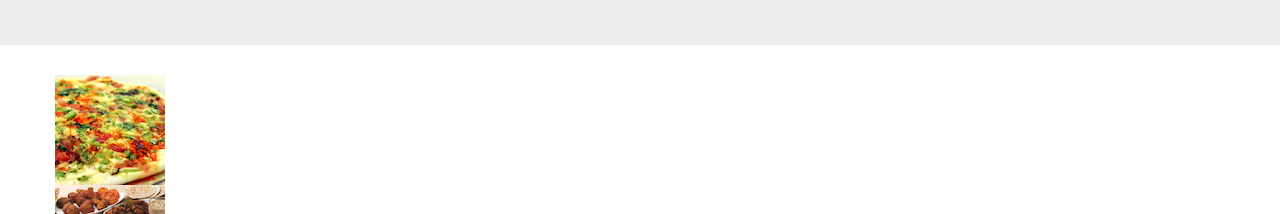
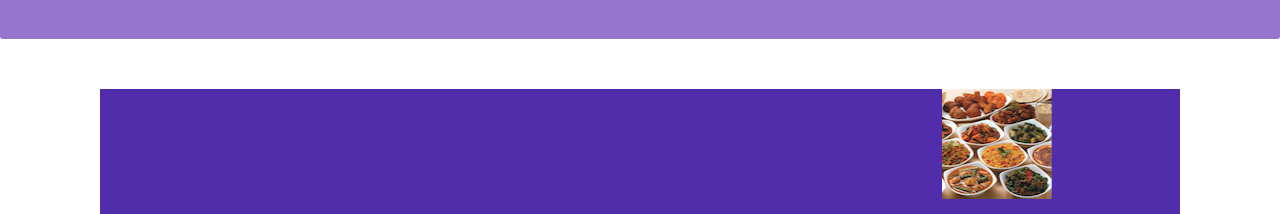
Before and after one commit to Anco2/conFusion, a website: page index.html in a window 1280 px wide. Shown: the part 417-631 px from the top of the page. Drawn offline with nearby package versions, Linux system fonts and the light colour scheme.

Commit message:
4th edit

```diff
--- a/index.html
+++ b/index.html
@@ -21,11 +21,11 @@ integrity="sha384-Tc5IQib027qvyjSMfHjOMaLkfuWVxZxUPnCJA7l2mCWNIpG9mGCD8wGNIcPD7T
 
 <link rel="stylesheet" href="https://cdnjs.cloudflare.com/ajax/libs/font-awesome/4.7.0/css/font-awesome.min.css">
 
-    <!-- Bootstrap CSS
+    <!-- Bootstrap CSS -->
     <link rel="stylesheet" href="node_modules/bootstrap/dist/css/bootstrap.min.css">
     <link rel="stylesheet" href="node_modules/font-awesome/css/font-awesome.min.css">
     <link rel="stylesheet" href="node_modules/bootstrap-social/bootstrap-social.css">
-    <link rel="stylesheet" href="css/styles.css">  -->
+    <link rel="stylesheet" href="css/styles.css">
     <title>Ristorante Con Fusion</title>
 </head>
 
```
